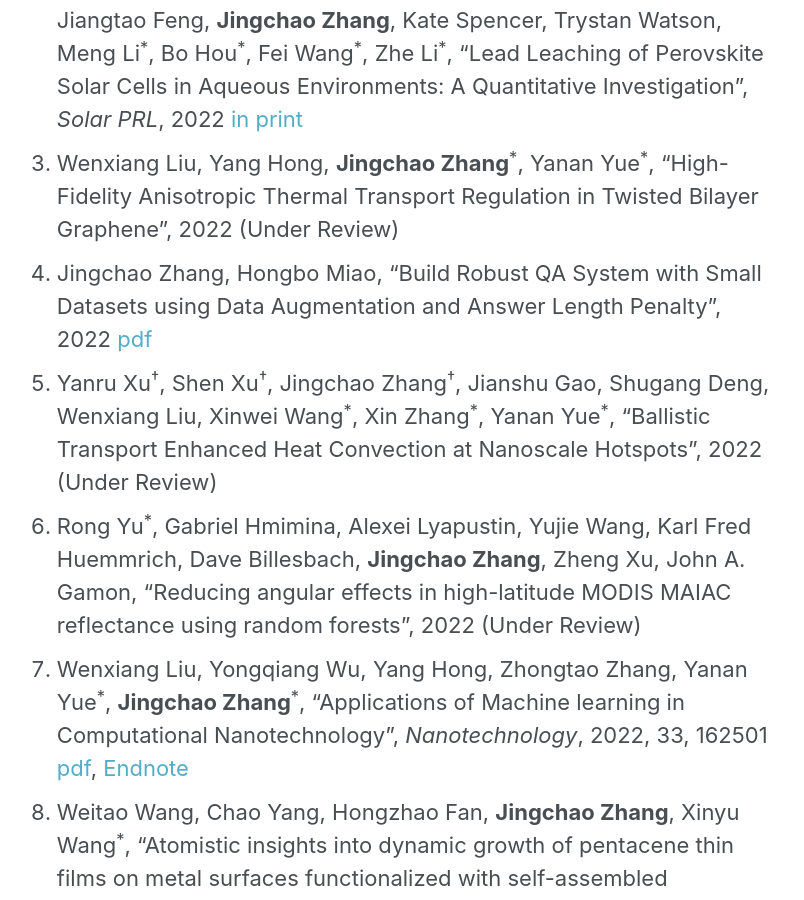
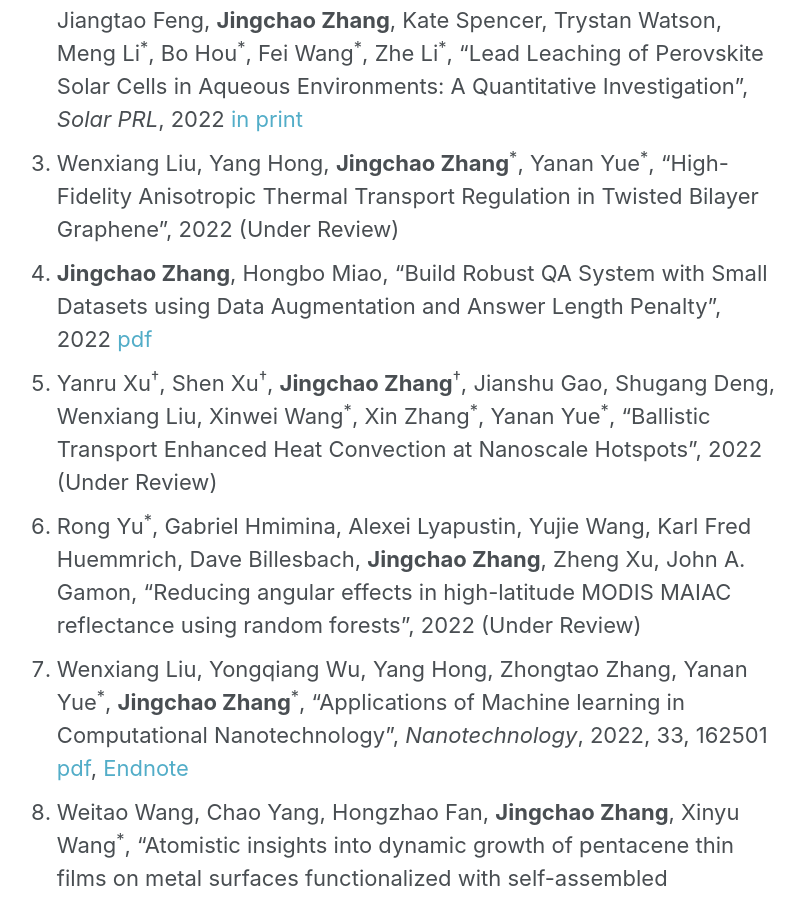
Before and after one commit to JingchaoZhang/JingchaoZhang.github.io, a Jekyll site: the page built from _pages/publications.md, in a window 1280 px wide and 900 px high, scrolled down 396 px. Shown: the whole window, without its empty margins (267-1071 px from the left). Built offline with Jekyll 4.4.1, drawn with Linux system fonts in a browser that asks for light colours.

```diff
--- a/_pages/publications.md
+++ b/_pages/publications.md
@@ -10,8 +10,8 @@ author_profile: false
 1. Alexandre Bordas, **Jingchao Zhang**<sup>\*</sup>, and Juan C. Nino<sup>\*</sup>, "Deep Learning Workflow for Microstructure Analysis and 2 Quantification", 2022 (Under Review)
 2. Dong Yan, Xingwen Lu, Shiyi Zhao, Zuhong Zhang, Mingxia Lu, Jiangtao Feng, **Jingchao Zhang**, Kate Spencer, Trystan Watson, Meng Li<sup>\*</sup>, Bo Hou<sup>\*</sup>, Fei Wang<sup>\*</sup>, Zhe Li<sup>\*</sup>, "Lead Leaching of Perovskite Solar Cells in Aqueous Environments: A Quantitative Investigation", *Solar PRL*, 2022 [in print](https://onlinelibrary.wiley.com/doi/abs/10.1002/solr.202200332)
 3. Wenxiang Liu, Yang Hong, **Jingchao Zhang**<sup>\*</sup>, Yanan Yue<sup>\*</sup>, "High-Fidelity Anisotropic Thermal Transport Regulation in Twisted Bilayer Graphene", 2022 (Under Review)
-4. Jingchao Zhang, Hongbo Miao, "Build Robust QA System with Small Datasets using Data Augmentation and Answer Length Penalty", 2022 [pdf](http://web.stanford.edu/class/cs224n/reports/default_116631452.pdf)
-5. Yanru Xu<sup>†</sup>, Shen Xu<sup>†</sup>, Jingchao Zhang<sup>†</sup>, Jianshu Gao, Shugang Deng, Wenxiang Liu, Xinwei Wang<sup>\*</sup>, Xin Zhang<sup>\*</sup>, Yanan Yue<sup>\*</sup>, "Ballistic Transport Enhanced Heat Convection at Nanoscale Hotspots", 2022 (Under Review)
+4. **Jingchao Zhang**, Hongbo Miao, "Build Robust QA System with Small Datasets using Data Augmentation and Answer Length Penalty", 2022 [pdf](http://web.stanford.edu/class/cs224n/reports/default_116631452.pdf)
+5. Yanru Xu<sup>†</sup>, Shen Xu<sup>†</sup>, **Jingchao Zhang**<sup>†</sup>, Jianshu Gao, Shugang Deng, Wenxiang Liu, Xinwei Wang<sup>\*</sup>, Xin Zhang<sup>\*</sup>, Yanan Yue<sup>\*</sup>, "Ballistic Transport Enhanced Heat Convection at Nanoscale Hotspots", 2022 (Under Review)
 6. Rong Yu<sup>\*</sup>, Gabriel Hmimina, Alexei Lyapustin, Yujie Wang, Karl Fred Huemmrich, Dave Billesbach, **Jingchao Zhang**, Zheng Xu, John A. Gamon, "Reducing angular effects in high-latitude MODIS MAIAC reflectance using random forests", 2022 (Under Review)
 7. Wenxiang Liu, Yongqiang Wu, Yang Hong, Zhongtao Zhang, Yanan Yue<sup>\*</sup>, **Jingchao Zhang**<sup>\*</sup>, "Applications of Machine learning in Computational Nanotechnology", *Nanotechnology*, 2022, 33, 162501 [pdf](https://drive.google.com/file/d/11kVgmlZoAdcv5B4QQv3ypyRDAvrMspL2/view?usp=sharing), [Endnote](https://drive.google.com/uc?export=download&id=149XNnMukXKrD5R10Udy62xuzmvQDRd0X)
 8. Weitao Wang, Chao Yang, Hongzhao Fan, **Jingchao Zhang**, Xinyu Wang<sup>\*</sup>, "Atomistic insights into dynamic growth of pentacene thin films on metal surfaces functionalized with self-assembled monolayers", *Applied Surface Science*, 2022, 579, 152203 [pdf](https://drive.google.com/file/d/1qG2ANt7HqkCtuRKVIklhf_maoI1qu82Y/view?usp=sharing), [Endnote](https://drive.google.com/file/d/1CWCE4arXmf_isT5uzxvXZlHsfxSyYVRY/view?usp=sharing)
```
